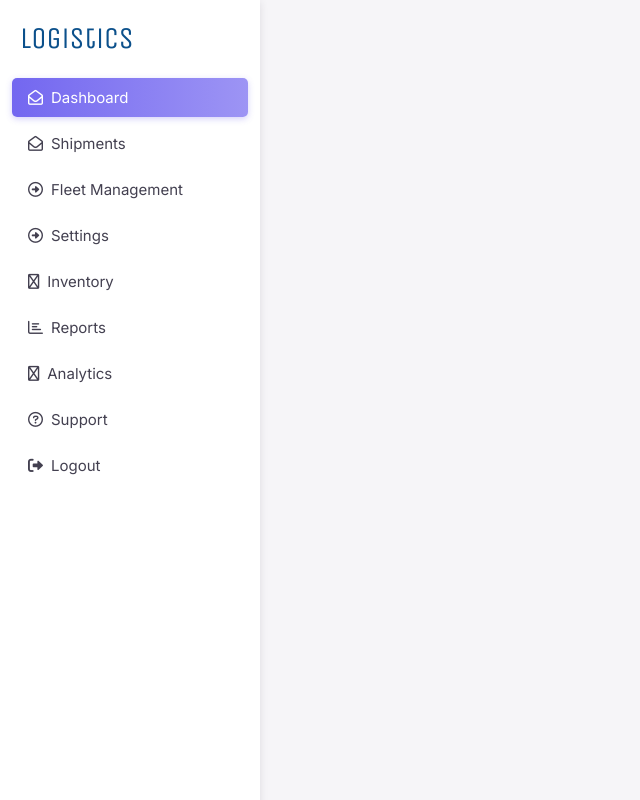
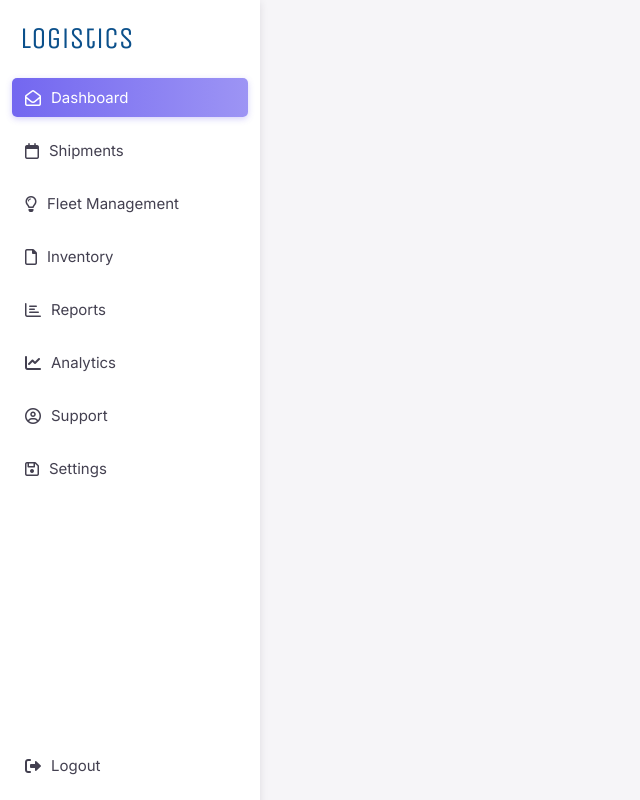
Before and after one commit to joseph-johnson27001/logistics-dashboard, a Vue app: page / in a window 1280 px wide. Shown: the whole page, without its empty margins (0-640 px from the left). Built offline with nearby package versions, Linux system fonts and the light colour scheme.

Commit message:
Logout button placement

```diff
--- a/src/components/Navigation/SideBar.vue
+++ b/src/components/Navigation/SideBar.vue
@@ -7,14 +7,13 @@
       <li
         v-for="(item, index) in menuItems"
         :key="index"
-        :class="{ active: activeItem === item.name }"
+        :class="{
+          active: activeItem === item.name,
+          'logout-item': item.name === 'logout',
+        }"
         @click="setActive(item.name)"
       >
         <i :class="item.icon"></i> {{ item.label }}
-      </li>
-      <!-- The Logout item -->
-      <li @click="logout" class="logout-item">
-        <i class="fas fa-sign-out-alt"></i> Logout
       </li>
     </ul>
   </div>
@@ -35,22 +34,18 @@ export default {
         {
           name: "shipments",
           label: "Shipments",
-          icon: "far fa-envelope-open",
+          icon: "far fa-calendar",
         },
         {
           name: "fleet",
           label: "Fleet Management",
-          icon: "far fa-arrow-alt-circle-right",
+          icon: "far fa-lightbulb",
         },
-        {
-          name: "settings",
-          label: "Settings",
-          icon: "far fa-arrow-alt-circle-right",
-        },
+
         {
           name: "inventory",
           label: "Inventory",
-          icon: "far fa-archive",
+          icon: "far fa-file",
         },
         {
           name: "reports",
@@ -60,12 +55,22 @@ export default {
         {
           name: "analytics",
           label: "Analytics",
-          icon: "far fa-chart-line",
+          icon: "fas fa-chart-line",
         },
         {
           name: "support",
           label: "Support",
-          icon: "far fa-question-circle",
+          icon: "far fa-user-circle",
+        },
+        {
+          name: "settings",
+          label: "Settings",
+          icon: "far fa-save",
+        },
+        {
+          name: "logout",
+          label: "Logout",
+          icon: "fas fa-sign-out-alt",
         },
       ],
     };
@@ -84,7 +89,7 @@ export default {
 <style scoped>
 .sidebar {
   width: 260px;
-  background-color: #fff;
+  background-color: rgb(255, 255, 255);
   color: rgba(47, 43, 61, 0.9);
   height: 100%;
   padding-top: 20px;
@@ -124,8 +129,25 @@ export default {
   align-items: center;
 }
 
+.sidebar ul {
+  list-style: none;
+  padding: 0px 5px;
+  flex-grow: 1;
+  display: flex;
+  flex-direction: column;
+}
+
+.sidebar ul li.logout-item {
+  margin-top: auto;
+  margin-bottom: 20px;
+}
+
 .sidebar ul li:hover {
   background-color: #f0f0f1;
+}
+
+.sidebar ul li.logout-item:hover i {
+  color: #ff4d4f;
 }
 
 .sidebar ul li.active {
@@ -139,33 +161,13 @@ export default {
 }
 
 .sidebar ul li i {
-  margin-right: 8px;
-  margin-left: 8px;
+  margin-right: 10px;
+  margin-left: 5px;
   color: rgba(47, 43, 61, 0.9);
+  font-size: 16px;
 }
 
 .sidebar ul li.active i {
   color: white;
 }
-
-.logout-item {
-  padding: 8px;
-  cursor: pointer;
-  display: flex;
-  align-items: center;
-  color: rgba(47, 43, 61, 0.9);
-  margin-top: auto;
-}
-
-.logout-item:hover {
-  background-color: #f0f0f1;
-}
-
-.logout-item i {
-  margin-right: 8px;
-}
-
-.logout-item:hover i {
-  color: #ff4d4f;
-}
 </style>
```
